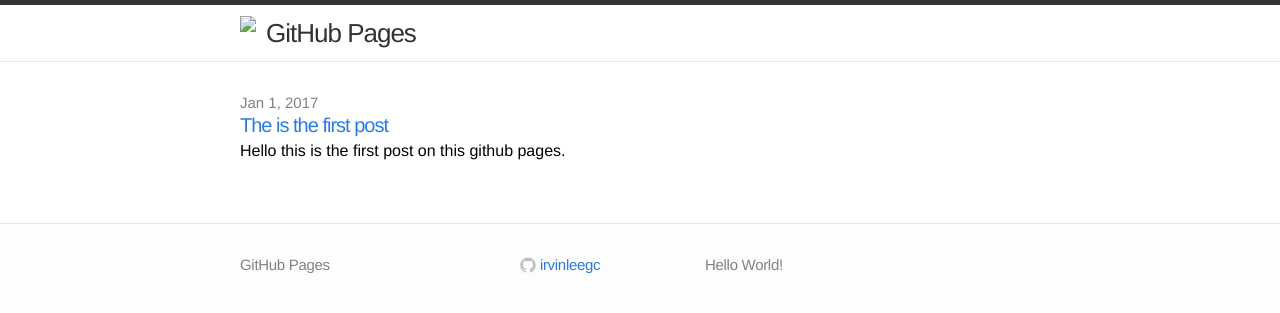
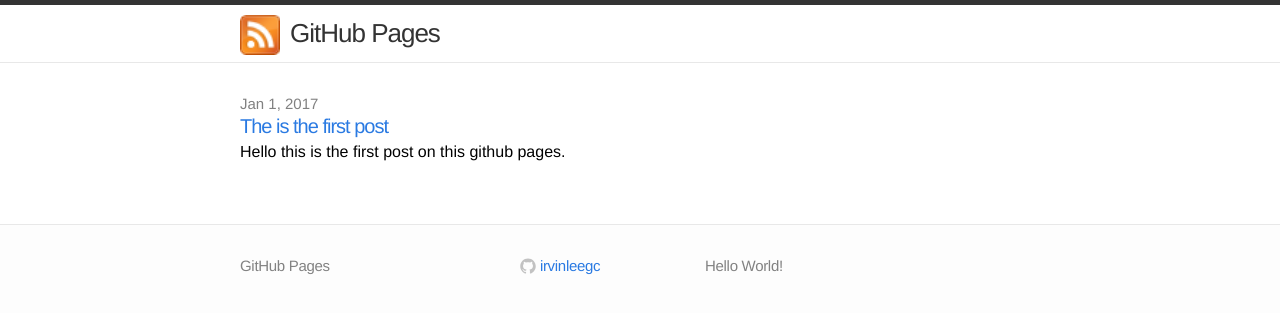
Before and after one commit to irvinleegc/irvinleegc.github.io, a Jekyll site: the page built from index.html, in a window 1280 px wide. Shown: the top 313 px of the page. Built offline with Jekyll 4.4.1, drawn with Linux system fonts in a browser that asks for light colours.

Commit message:
Update header.html

```diff
--- a/_includes/header.html
+++ b/_includes/header.html
@@ -4,7 +4,7 @@
 
     <div style="float:left; margin-top:10px; margin-right:10px;">
     <a href="{{ "/feed.xml" | prepend: site.baseurl }}">
-      <img src="../assets/rssicon.svg" width="40">
+      <img src="../assets/rssicon28x28.png" width="40">
     </a>
     </div>
 
```
